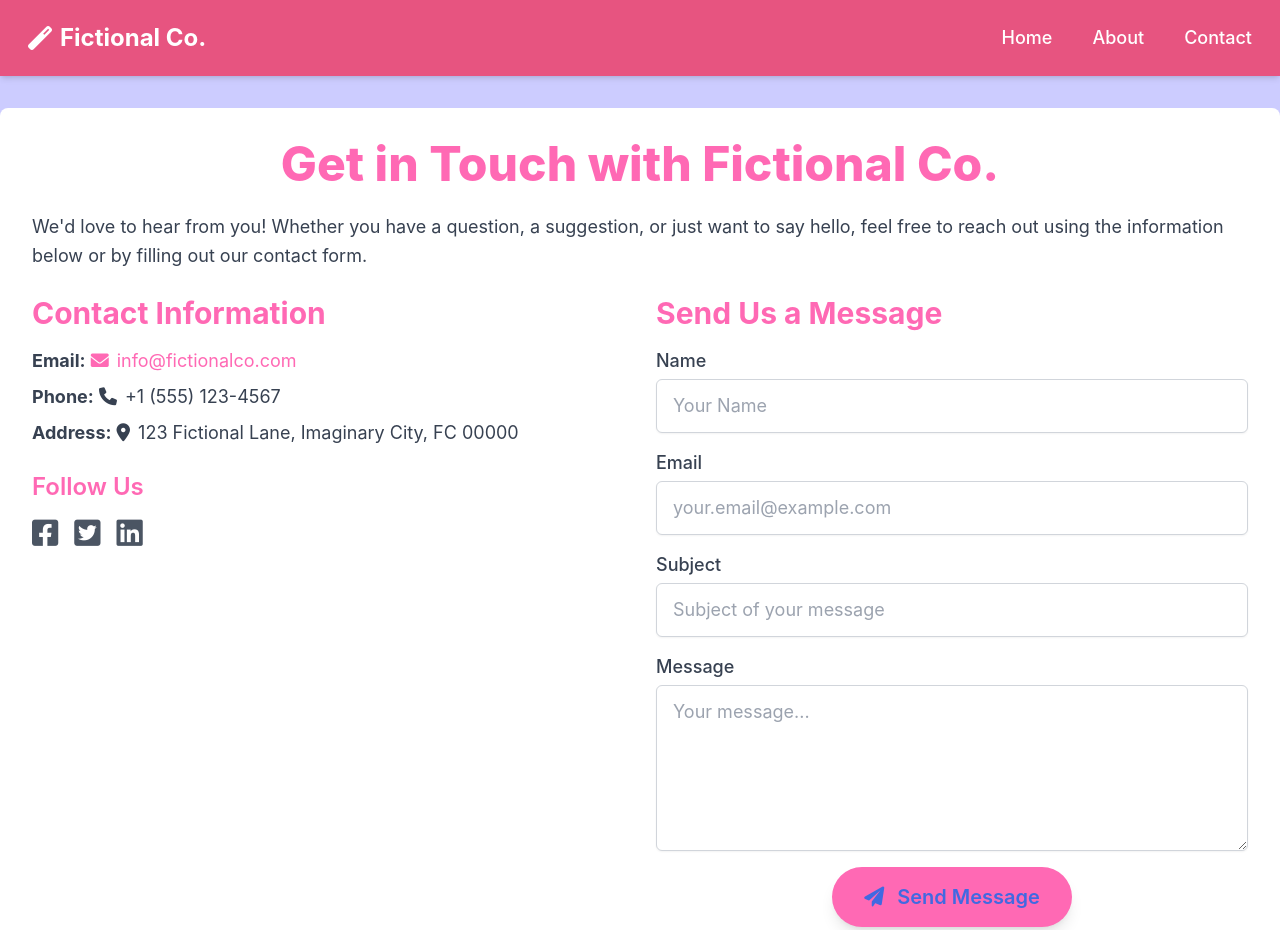
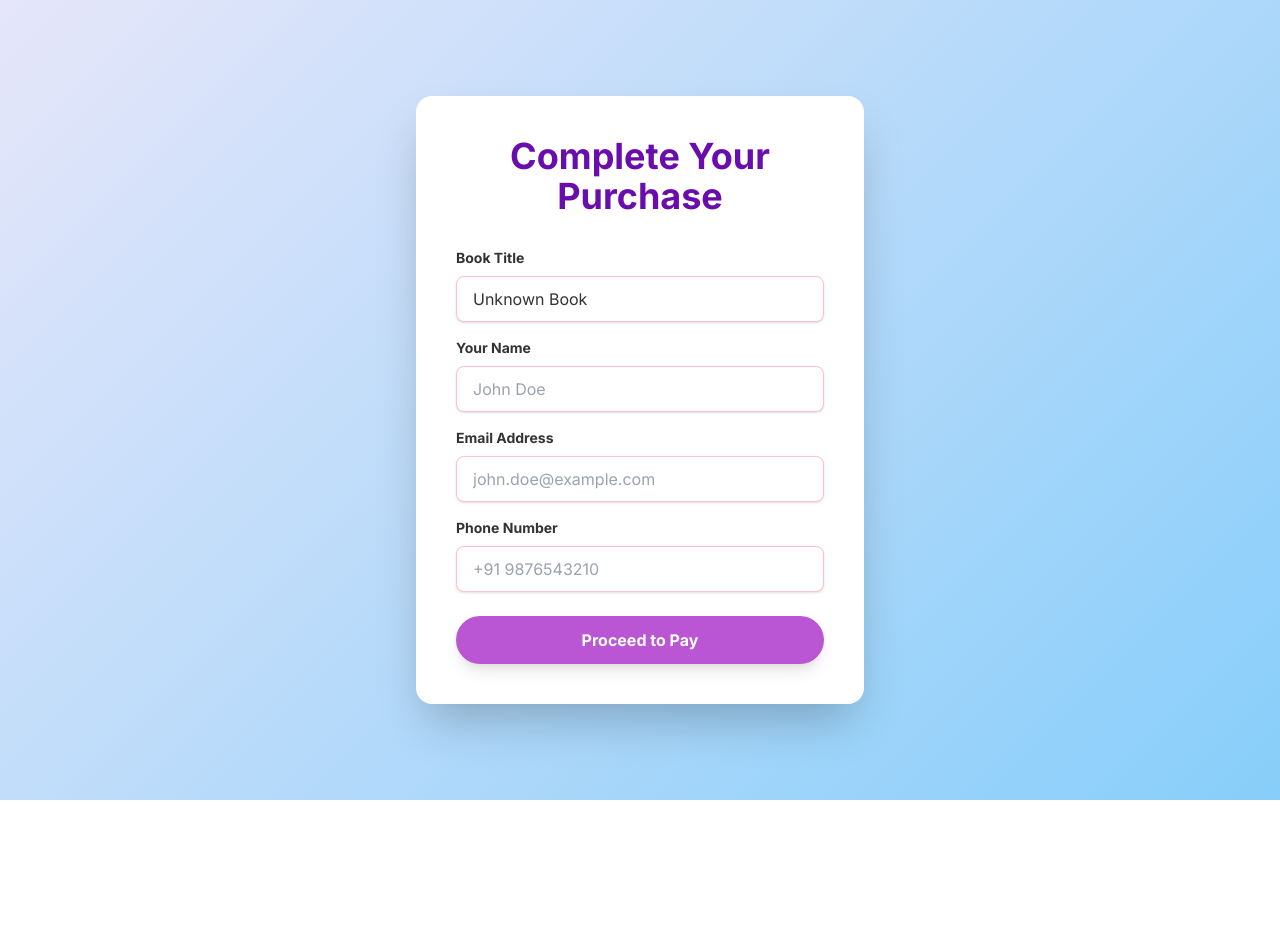
Before and after one commit to Nithya023/Frictional-Website, a plain HTML site: page contact.html in a window 1280 px wide. Shown: the top 930 px of the page. After the commit the page ends 800 px from the top, so only its background shows below. Drawn offline with nearby package versions, Linux system fonts and the light colour scheme.

Commit message:
Update contact.html

```diff
--- a/contact.html
+++ b/contact.html
@@ -12,161 +12,157 @@
 </script>
     <meta charset="UTF-8">
     <meta name="viewport" content="width=device-width, initial-scale=1.0">
-    <title>Contact - Fictional Website</title>
+    <title>Purchase Your Book</title>
     <!-- Tailwind CSS CDN -->
     <script src="https://cdn.tailwindcss.com"></script>
-    <!-- Font Awesome CDN for Icons -->
-    <link rel="stylesheet" href="https://cdnjs.cloudflare.com/ajax/libs/font-awesome/6.0.0-beta3/css/all.min.css">
+    <!-- Google Fonts - Inter -->
+    <link href="https://fonts.googleapis.com/css2?family=Inter:wght@300;400;600;700&display=swap" rel="stylesheet">
     <style>
-        /* Custom styles for Inter font and general body background */
         body {
             font-family: 'Inter', sans-serif;
-            background-color: #CCCCFF; /* Medium Lavender background */
-            color: #333; /* Dark gray text */
+            /* Vibrant gradient background: Lavender Mist to Soft Sky Blue */
+            background: linear-gradient(135deg, #E6E6FA, #87CEFA);
+            min-height: 100vh;
+            display: flex;
+            align-items: center;
+            justify-content: center;
+            padding: 1rem;
+            color: #333333; /* Charcoal Gray text */
         }
-        .nav-footer-bg {
-            background-color: #e75480; /* Raspberry Pink for nav and footer */
+        /* Custom scrollbar */
+        ::-webkit-scrollbar {
+            width: 8px;
         }
-        .primary-color-text {
-            color: #ff69b4; /* Hot Pink for links/headings */
+        ::-webkit-scrollbar-track {
+            background: #f1f1f1;
+            border-radius: 10px;
         }
-        .accent-color-text {
-            color: #87ceeb; /* Sky Blue for highlights */
+        ::-webkit-scrollbar-thumb {
+            background: #BA55D3; /* Highlight color for scrollbar */
+            border-radius: 10px;
         }
-        .btn-primary {
-            background-color: #ff69b4; /* Hot Pink for buttons */
-            color: #4169e1; /* Royal Blue text for buttons */
-        }
-        .btn-primary:hover {
-            background-color: #e0529b; /* Slightly darker pink on hover */
-        }
-
-        /* Styles for the popup message */
-        .popup-message {
-            position: fixed;
-            top: 50%;
-            left: 50%;
-            transform: translate(-50%, -50%);
-            background-color: rgba(0, 0, 0, 0.8);
-            color: white;
-            padding: 20px 40px;
-            border-radius: 10px;
-            font-size: 1.5rem;
-            z-index: 1000;
-            display: none; /* Hidden by default */
-            box-shadow: 0 4px 15px rgba(0, 0, 0, 0.3);
-            animation: fadeInOut 3s forwards;
-        }
-
-        @keyframes fadeInOut {
-            0% { opacity: 0; }
-            10% { opacity: 1; }
-            90% { opacity: 1; }
-            100% { opacity: 0; }
+        ::-webkit-scrollbar-thumb:hover {
+            background: #6A0DAD; /* Deep Purple on hover */
         }
     </style>
 </head>
-<body class="flex flex-col min-h-screen">
-    <!-- Navbar -->
-    <nav class="nav-footer-bg p-4 shadow-md">
-        <div class="container mx-auto flex justify-between items-center">
-            <a href="index.html" class="text-white text-2xl font-bold rounded-md px-3 py-1 hover:bg-pink-700 transition-colors flex items-center">
-                <i class="fas fa-magic mr-2"></i> Fictional Co.
-            </a>
-            <div class="flex space-x-4">
-                <a href="index.html" class="text-white px-3 py-2 rounded-md text-lg font-medium hover:bg-pink-700 transition-colors">Home</a>
-                <a href="about.html" class="text-white px-3 py-2 rounded-md text-lg font-medium hover:bg-pink-700 transition-colors">About</a>
-                <a href="contact.html" class="primary-color-text text-white px-3 py-2 rounded-md text-lg font-medium hover:bg-pink-700 transition-colors">Contact</a>
+<body class="text-[#333333]">
+    <div class="max-w-md mx-auto bg-white p-8 md:p-10 rounded-2xl shadow-2xl transform transition-all duration-300 hover:scale-105">
+        <h1 class="text-3xl md:text-4xl font-extrabold text-center mb-8 text-[#6A0DAD]"> <!-- Deep Purple for heading -->
+            Complete Your Purchase
+        </h1>
+
+        <!-- Purchase Form Section -->
+        <div id="purchaseForm">
+            <div class="mb-4">
+                <label for="bookTitle" class="block text-[#333333] text-sm font-bold mb-2">Book Title</label>
+                <input type="text" id="bookTitle" class="shadow appearance-none border border-[#FFC0CB] rounded-lg w-full py-3 px-4 text-[#333333] leading-tight focus:outline-none focus:ring-2 focus:ring-[#BA55D3] focus:border-transparent" readonly>
+            </div>
+            <div class="mb-4">
+                <label for="name" class="block text-[#333333] text-sm font-bold mb-2">Your Name</label>
+                <input type="text" id="name" class="shadow appearance-none border border-[#FFC0CB] rounded-lg w-full py-3 px-4 text-[#333333] leading-tight focus:outline-none focus:ring-2 focus:ring-[#BA55D3] focus:border-transparent" placeholder="John Doe" required>
+            </div>
+            <div class="mb-4">
+                <label for="email" class="block text-[#333333] text-sm font-bold mb-2">Email Address</label>
+                <input type="email" id="email" class="shadow appearance-none border border-[#FFC0CB] rounded-lg w-full py-3 px-4 text-[#333333] leading-tight focus:outline-none focus:ring-2 focus:ring-[#BA55D3] focus:border-transparent" placeholder="john.doe@example.com" required>
+            </div>
+            <div class="mb-6">
+                <label for="phone" class="block text-[#333333] text-sm font-bold mb-2">Phone Number</label>
+                <input type="tel" id="phone" class="shadow appearance-none border border-[#FFC0CB] rounded-lg w-full py-3 px-4 text-[#333333] leading-tight focus:outline-none focus:ring-2 focus:ring-[#BA55D3] focus:border-transparent" placeholder="+91 9876543210" required>
+            </div>
+            <button id="proceedToPayBtn" class="w-full bg-[#BA55D3] hover:bg-[#6A0DAD] text-white font-bold py-3 px-6 rounded-full shadow-lg transform transition-all duration-300 hover:scale-105 focus:outline-none focus:ring-4 focus:ring-[#FFC0CB]"> <!-- Medium Orchid Purple for button, Pastel Pink for ring -->
+                Proceed to Pay
+            </button>
+        </div>
+
+        <!-- Payment Mode Selection Section -->
+        <div id="paymentModes" class="hidden text-center">
+            <h2 class="text-2xl font-bold text-[#6A0DAD] mb-6">Choose Payment Mode</h2> <!-- Deep Purple for heading -->
+            <div class="space-y-4">
+                <button id="gpayBtn" class="w-full bg-[#BA55D3] hover:bg-[#6A0DAD] text-white font-bold py-4 px-6 rounded-xl shadow-lg transform transition-all duration-300 hover:scale-105 focus:outline-none focus:ring-4 focus:ring-[#FFC0CB]"> <!-- Medium Orchid Purple for button -->
+                    Pay with GPay
+                </button>
+                <button id="phonepayBtn" class="w-full bg-[#BA55D3] hover:bg-[#6A0DAD] text-white font-bold py-4 px-6 rounded-xl shadow-lg transform transition-all duration-300 hover:scale-105 focus:outline-none focus:ring-4 focus:ring-[#FFC0CB]"> <!-- Medium Orchid Purple for button -->
+                    Pay with PhonePe
+                </button>
             </div>
         </div>
-    </nav>
 
-    <!-- Main Content -->
-    <main class="flex-grow container mx-auto p-8 my-8 bg-white rounded-lg shadow-lg">
-        <h1 class="text-5xl font-extrabold mb-6 text-center primary-color-text">Get in Touch with Fictional Co.</h1>
-        <p class="text-lg leading-relaxed mb-6 text-gray-700">
-            We'd love to hear from you! Whether you have a question, a suggestion, or just want to say hello, feel free to reach out using the information below or by filling out our contact form.
-        </p>
-
-        <div class="grid grid-cols-1 md:grid-cols-2 gap-8 mb-8">
-            <!-- Contact Information -->
-            <div>
-                <h2 class="text-3xl font-bold mb-4 primary-color-text">Contact Information</h2>
-                <p class="text-lg mb-2 text-gray-700"><strong>Email:</strong> <a href="mailto:info@fictionalco.com" class="primary-color-text hover:underline"><i class="fas fa-envelope mr-2"></i>info@fictionalco.com</a></p>
-                <p class="text-lg mb-2 text-gray-700"><strong>Phone:</strong> <i class="fas fa-phone mr-2"></i>+1 (555) 123-4567</p>
-                <p class="text-lg mb-2 text-gray-700"><strong>Address:</strong> <i class="fas fa-map-marker-alt mr-2"></i>123 Fictional Lane, Imaginary City, FC 00000</p>
-                <div class="mt-6">
-                    <h3 class="text-2xl font-semibold mb-3 primary-color-text">Follow Us</h3>
-                    <div class="flex space-x-4">
-                        <a href="#" class="text-gray-600 hover:text-primary-color-text transition-colors text-3xl" aria-label="Facebook">
-                            <i class="fab fa-facebook-square"></i>
-                        </a>
-                        <a href="#" class="text-gray-600 hover:text-primary-color-text transition-colors text-3xl" aria-label="Twitter">
-                            <i class="fab fa-twitter-square"></i>
-                        </a>
-                        <a href="#" class="text-gray-600 hover:text-primary-color-text transition-colors text-3xl" aria-label="LinkedIn">
-                            <i class="fab fa-linkedin"></i>
-                        </a>
-                    </div>
-                </div>
-            </div>
-
-            <!-- Contact Form -->
-            <div>
-                <h2 class="text-3xl font-bold mb-4 primary-color-text">Send Us a Message</h2>
-                <form id="contactForm" class="space-y-4">
-                    <div>
-                        <label for="name" class="block text-lg font-medium text-gray-700 mb-1">Name</label>
-                        <input type="text" id="name" name="name" class="mt-1 block w-full px-4 py-3 border border-gray-300 rounded-md shadow-sm focus:ring-primary-color-text focus:border-primary-color-text sm:text-lg" placeholder="Your Name" required>
-                    </div>
-                    <div>
-                        <label for="email" class="block text-lg font-medium text-gray-700 mb-1">Email</label>
-                        <input type="email" id="email" name="email" class="mt-1 block w-full px-4 py-3 border border-gray-300 rounded-md shadow-sm focus:ring-primary-color-text focus:border-primary-color-text sm:text-lg" placeholder="your.email@example.com" required>
-                    </div>
-                    <div>
-                        <label for="subject" class="block text-lg font-medium text-gray-700 mb-1">Subject</label>
-                        <input type="text" id="subject" name="subject" class="mt-1 block w-full px-4 py-3 border border-gray-300 rounded-md shadow-sm focus:ring-primary-color-text focus:border-primary-color-text sm:text-lg" placeholder="Subject of your message" required>
-                    </div>
-                    <div>
-                        <label for="message" class="block text-lg font-medium text-gray-700 mb-1">Message</label>
-                        <textarea id="message" name="message" rows="5" class="mt-1 block w-full px-4 py-3 border border-gray-300 rounded-md shadow-sm focus:ring-primary-color-text focus:border-primary-color-text sm:text-lg" placeholder="Your message..." required></textarea>
-                    </div>
-                    <div class="text-center">
-                        <button type="submit" class="btn-primary px-8 py-4 rounded-full text-xl font-semibold shadow-lg hover:shadow-xl transition-all duration-300 transform hover:scale-105">
-                            <i class="fas fa-paper-plane mr-2"></i> Send Message
-                        </button>
-                    </div>
-                </form>
-            </div>
+        <!-- Payment Success Section -->
+        <div id="paymentSuccess" class="hidden text-center">
+            <h2 class="text-3xl font-bold text-[#BA55D3] mb-6">Payment Successful!</h2> <!-- Medium Orchid Purple for heading -->
+            <p class="text-lg text-[#333333] mb-8">
+                Congratulations! Your payment has been successfully processed.
+            </p>
+            <p class="text-xl font-semibold text-[#6A0DAD]"> <!-- Deep Purple for text -->
+                You can now enjoy reading <span id="successBookTitle" class="font-extrabold text-[#BA55D3]"></span>! <!-- Medium Orchid Purple for book title -->
+            </p>
+            <a href="index.html" class="inline-block mt-8 bg-[#87CEFA] hover:bg-[#6A0DAD] text-white font-bold py-3 px-8 rounded-full shadow-lg transform transition-all duration-300 hover:scale-105 focus:outline-none focus:ring-4 focus:ring-[#FFC0CB]"> <!-- Soft Sky Blue for button, Pastel Pink for ring -->
+                Back to Home
+            </a>
         </div>
-    </main>
-
-    <!-- Popup Message -->
-    <div id="successPopup" class="popup-message">
-        <i class="fas fa-check-circle mr-3"></i> SUCCESSFULLY SUBMITTED
     </div>
 
-    <!-- Footer -->
-    <footer class="nav-footer-bg p-6 text-white text-center shadow-inner mt-auto">
-        <div class="container mx-auto">
-            <p>&copy; 2025 Fictional Co. All rights reserved.</p>
-            <p class="text-sm mt-2">Designed with <span class="accent-color-text">&hearts;</span> for a better tomorrow.</p>
-        </div>
-    </footer>
+    <script>
+        document.addEventListener('DOMContentLoaded', () => {
+            const bookTitleInput = document.getElementById('bookTitle');
+            const nameInput = document.getElementById('name');
+            const emailInput = document.getElementById('email');
+            const phoneInput = document.getElementById('phone');
+            const proceedToPayBtn = document.getElementById('proceedToPayBtn');
+            const purchaseForm = document.getElementById('purchaseForm');
+            const paymentModes = document.getElementById('paymentModes');
+            const gpayBtn = document.getElementById('gpayBtn');
+            const phonepayBtn = document.getElementById('phonepayBtn');
+            const paymentSuccess = document.getElementById('paymentSuccess');
+            const successBookTitle = document.getElementById('successBookTitle');
 
-    <script>
-        document.getElementById('contactForm').addEventListener('submit', function(event) {
-            event.preventDefault(); // Prevent default form submission
+            // Function to get URL parameters
+            const getUrlParameter = (name) => {
+                name = name.replace(/[\[]/, '\\[').replace(/[\]]/, '\\]');
+                const regex = new RegExp('[\\?&]' + name + '=([^&#]*)');
+                const results = regex.exec(location.search);
+                return results === null ? '' : decodeURIComponent(results[1].replace(/\+/g, ' '));
+            };
 
-            const successPopup = document.getElementById('successPopup');
-            successPopup.style.display = 'block'; // Show the popup
+            // Pre-fill book title from URL parameter
+            const bookName = getUrlParameter('book');
+            if (bookName) {
+                bookTitleInput.value = bookName;
+            } else {
+                bookTitleInput.value = "Unknown Book"; // Fallback if no book is specified
+            }
 
-            // Hide the popup after 3 seconds
-            setTimeout(() => {
-                successPopup.style.display = 'none';
-                // Optionally, reset the form after successful submission
-                event.target.reset();
-            }, 3000);
+            // Handle "Proceed to Pay" button click
+            proceedToPayBtn.addEventListener('click', () => {
+                // Basic validation
+                if (nameInput.value.trim() === '' || emailInput.value.trim() === '' || phoneInput.value.trim() === '') {
+                    // Visually indicate missing fields by adding a red border
+                    nameInput.classList.toggle('border-red-500', nameInput.value.trim() === '');
+                    emailInput.classList.toggle('border-red-500', emailInput.value.trim() === '');
+                    phoneInput.classList.toggle('border-red-500', phoneInput.value.trim() === '');
+                    console.log("Please fill in all required fields."); // Log to console for debugging
+                    return;
+                }
+
+                // Hide purchase form and show payment modes
+                purchaseForm.classList.add('hidden');
+                paymentModes.classList.remove('hidden');
+            });
+
+            // Handle GPay or PhonePe button click
+            const handlePaymentClick = (mode) => {
+                // Simulate payment processing
+                console.log(`Simulating payment via ${mode}...`);
+
+                // Hide payment modes and show success message
+                paymentModes.classList.add('hidden');
+                paymentSuccess.classList.remove('hidden');
+                successBookTitle.textContent = bookTitleInput.value; // Display purchased book title
+            };
+
+            gpayBtn.addEventListener('click', () => handlePaymentClick('GPay'));
+            phonepayBtn.addEventListener('click', () => handlePaymentClick('PhonePe'));
         });
     </script>
 </body>
```
